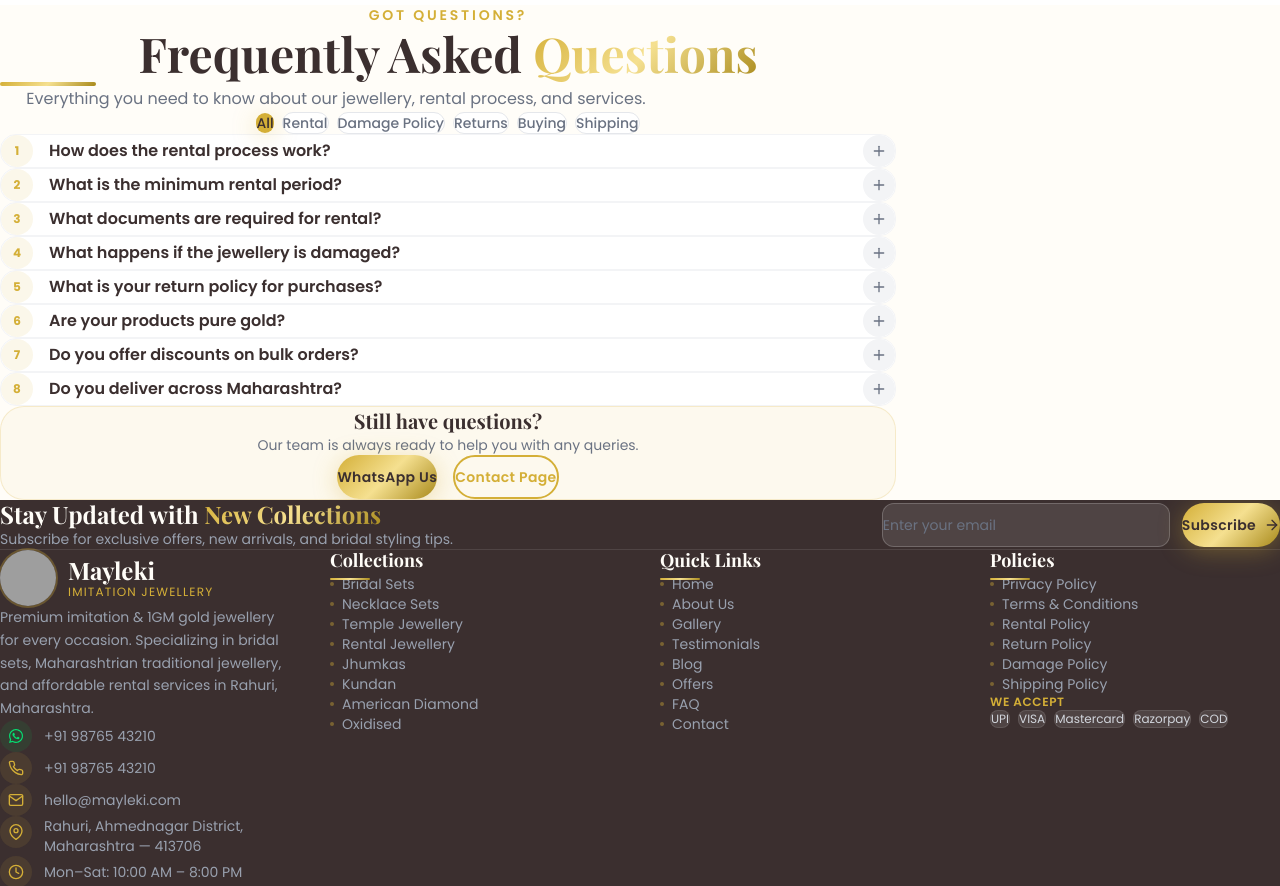
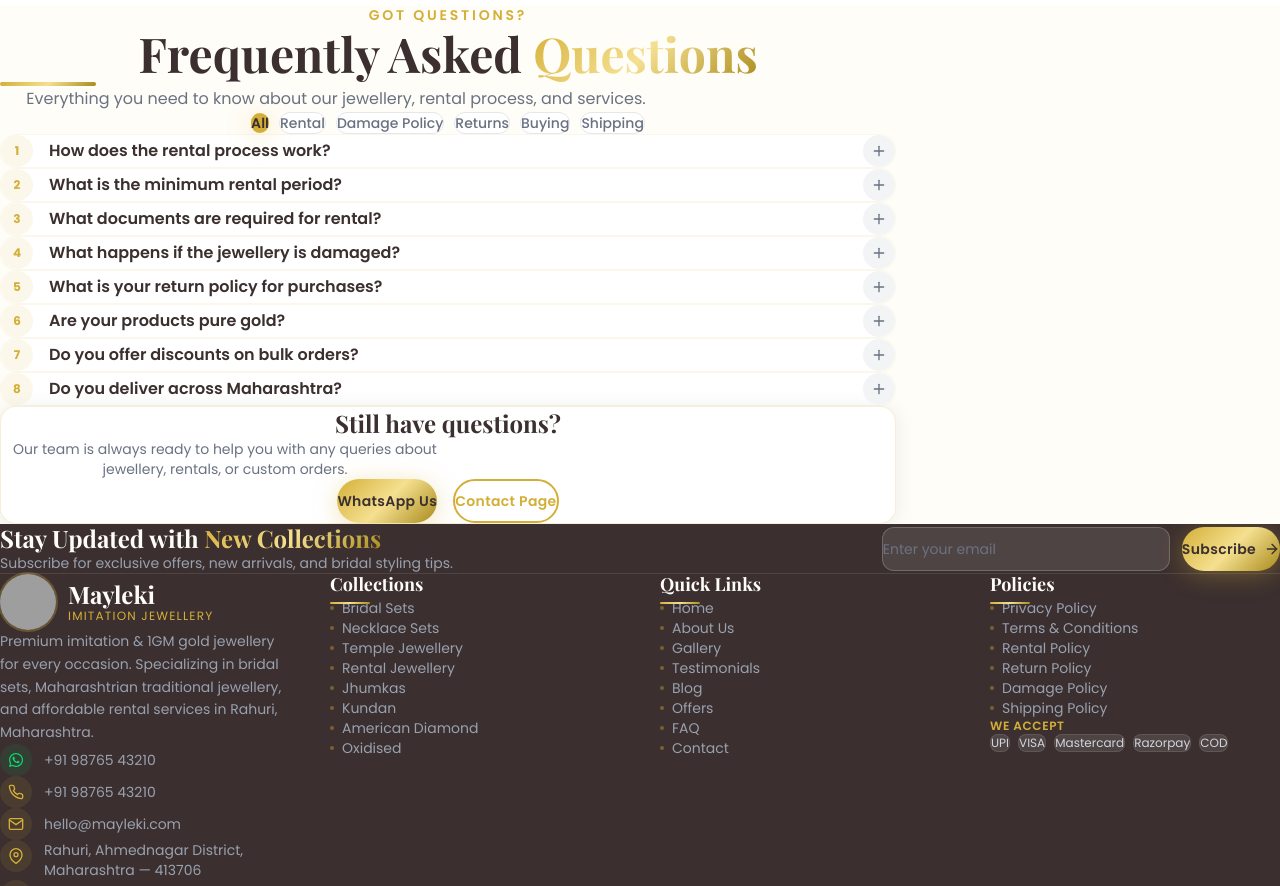
Before and after one commit to audu0132/Mayleki_Imitation, a React (Vite) app in the folder frontend/: page / in a window 1280 px wide. Shown: the part 5474-6360 px from the top of the page. Built offline with nearby package versions, Linux system fonts and the light colour scheme; grey boxes are pictures that could not be loaded; a web font is replaced by a local one.

Commit message:
feat: implement foundational pages and components for storefront, authentication, and admin management

```diff
--- a/frontend/src/components/home/FAQ.jsx
+++ b/frontend/src/components/home/FAQ.jsx
@@ -14,34 +14,34 @@ export default function FAQ() {
   );
 
   return (
-    <section className="py-20 bg-cream dark:bg-dark-brown">
+    <section className="py-24 md:py-32 bg-cream dark:bg-dark-brown">
       <div className="container-luxury max-w-4xl">
         {/* Header */}
         <motion.div
           initial={{ opacity: 0, y: 20 }}
           whileInView={{ opacity: 1, y: 0 }}
           viewport={{ once: true }}
-          className="text-center mb-12"
+          className="text-center mb-12 md:mb-16"
         >
-          <p className="section-subtitle mb-3">Got Questions?</p>
-          <h2 className="section-title mb-4">
+          <p className="section-subtitle">Got Questions?</p>
+          <h2 className="section-title">
             Frequently Asked <span className="text-gold-gradient">Questions</span>
           </h2>
-          <div className="gold-divider mb-4" />
-          <p className="section-description mx-auto">
+          <div className="gold-divider" />
+          <p className="section-description">
             Everything you need to know about our jewellery, rental process, and services.
           </p>
         </motion.div>
 
         {/* Category Filter */}
-        <div className="flex flex-wrap items-center justify-center gap-2 mb-10">
+        <div className="flex flex-wrap items-center justify-center gap-2.5 mb-10 md:mb-12">
           {categories.map((cat) => (
             <button
               key={cat}
               onClick={() => setActiveCategory(cat)}
-              className={`px-5 py-2 rounded-full font-poppins text-sm font-medium transition-all duration-300 ${
+              className={`px-5 py-2.5 rounded-full font-poppins text-sm font-medium transition-all duration-300 ${
                 activeCategory === cat
-                  ? "bg-gold text-dark-brown shadow-gold"
+                  ? "bg-gold text-dark-brown shadow-gold font-semibold"
                   : "bg-white dark:bg-white/10 text-gray-500 border border-gray-200 dark:border-white/10 hover:border-gold/40 hover:text-gold"
               }`}
             >
@@ -50,24 +50,24 @@ export default function FAQ() {
           ))}
         </div>
 
-        {/* FAQ Items */}
-        <div className="space-y-3">
+        {/* FAQ Items (space-y-4 = 16px gap) */}
+        <div className="space-y-4">
           {filtered.map((faq, i) => (
             <motion.div
               key={faq.id}
               initial={{ opacity: 0, y: 20 }}
               whileInView={{ opacity: 1, y: 0 }}
               viewport={{ once: true }}
-              transition={{ delay: i * 0.07 }}
+              transition={{ delay: i * 0.05 }}
               className={`bg-white dark:bg-dark-brown-light rounded-2xl border transition-all duration-300 overflow-hidden ${
                 activeId === faq.id
                   ? "border-gold/50 shadow-gold"
-                  : "border-gray-100 dark:border-white/10 hover:border-gold/30"
+                  : "border-gold/10 hover:border-gold/30"
               }`}
             >
               <button
                 onClick={() => setActiveId(activeId === faq.id ? null : faq.id)}
-                className="w-full flex items-center justify-between p-6 text-left"
+                className="w-full flex items-center justify-between p-6 sm:p-7 text-left gap-4"
               >
                 <div className="flex items-center gap-4 flex-1">
                   <span className={`w-8 h-8 rounded-full flex-shrink-0 flex items-center justify-center text-xs font-bold font-poppins transition-colors duration-300 ${
@@ -75,7 +75,7 @@ export default function FAQ() {
                   }`}>
                     {i + 1}
                   </span>
-                  <span className="font-poppins font-semibold text-dark-brown dark:text-cream text-base pr-4">
+                  <span className="font-poppins font-semibold text-dark-brown dark:text-cream text-base pr-2">
                     {faq.question}
                   </span>
                 </div>
@@ -103,8 +103,8 @@ export default function FAQ() {
                     transition={{ duration: 0.3, ease: [0.25, 0.46, 0.45, 0.94] }}
                     className="overflow-hidden"
                   >
-                    <div className="px-6 pb-6 pt-0 pl-18 ml-12">
-                      <div className="h-px bg-gold/20 mb-4" />
+                    <div className="px-6 sm:px-8 pb-6 pt-0">
+                      <div className="h-px bg-gold/10 mb-4" />
                       <p className="font-poppins text-sm text-gray-500 dark:text-gray-400 leading-relaxed">
                         {faq.answer}
                       </p>
@@ -121,24 +121,24 @@ export default function FAQ() {
           initial={{ opacity: 0, y: 20 }}
           whileInView={{ opacity: 1, y: 0 }}
           viewport={{ once: true }}
-          className="text-center mt-12 p-8 rounded-3xl bg-gold/5 border border-gold/20"
+          className="text-center mt-24 p-8 sm:p-10 rounded-2xl bg-white dark:bg-dark-brown-light border border-gold/20 shadow-card"
         >
-          <p className="font-playfair text-xl font-bold text-dark-brown dark:text-cream mb-2">
+          <p className="font-playfair text-2xl font-bold text-dark-brown dark:text-cream mb-2">
             Still have questions?
           </p>
-          <p className="font-poppins text-sm text-gray-500 mb-6">
-            Our team is always ready to help you with any queries.
+          <p className="font-poppins text-sm text-gray-500 dark:text-gray-400 mb-6 max-w-md mx-auto">
+            Our team is always ready to help you with any queries about jewellery, rentals, or custom orders.
           </p>
           <div className="flex items-center justify-center gap-4 flex-wrap">
             <a
               href="https://wa.me/919876543210?text=Hi! I have a question about Mayleki jewellery."
               target="_blank"
               rel="noopener noreferrer"
-              className="btn-gold px-6 py-3"
+              className="btn-gold px-8 py-3.5 text-sm"
             >
               WhatsApp Us
             </a>
-            <a href="/contact" className="btn-gold-outline px-6 py-3">
+            <a href="/contact" className="btn-gold-outline px-8 py-3.5 text-sm">
               Contact Page
             </a>
           </div>
```
